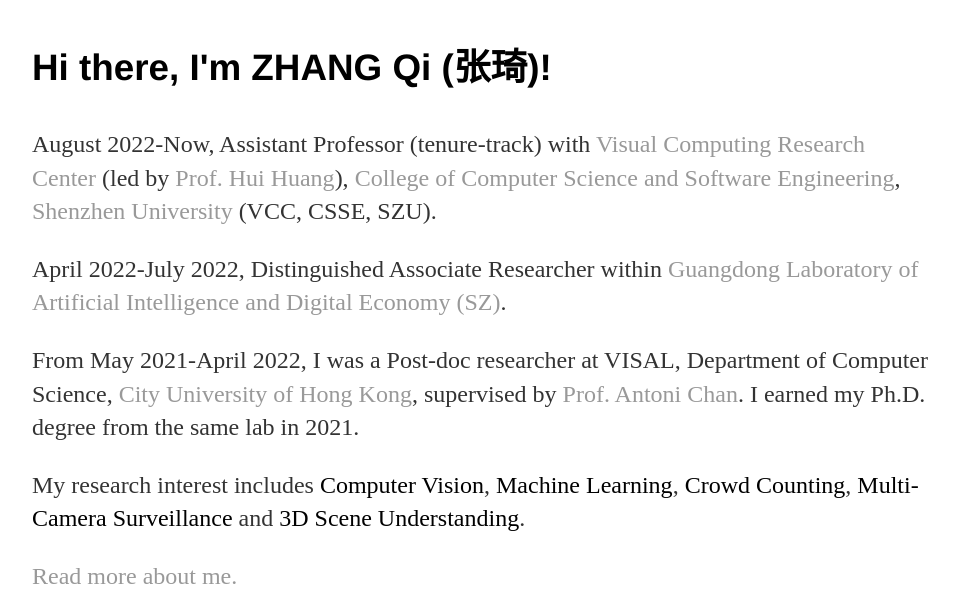
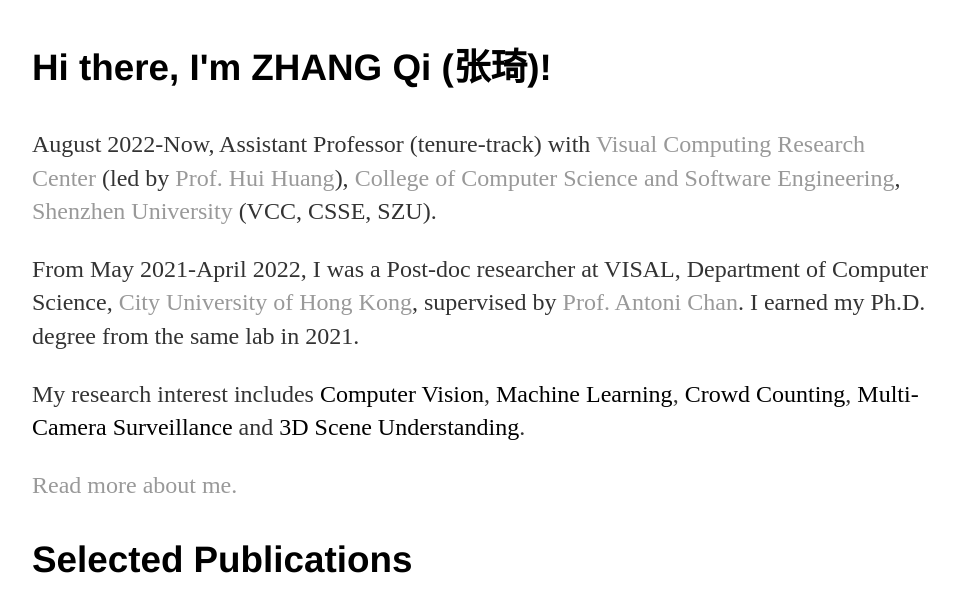
Before and after one commit to zqyq/zqyq.github.io, a Jekyll site: the page built from index.html, in a window 1280 px wide and 900 px high, cut to the strip 302-900 px from the top of the window. Shown: the whole strip, without its empty margins (160-1119 px from the left). Built offline with Jekyll 4.4.1, drawn with Linux system fonts in a browser that asks for light colours.

Commit message:
Update index.html

```diff
--- a/index.html
+++ b/index.html
@@ -13,8 +13,8 @@
 					<a href=https://www.szu.edu.cn/>Shenzhen University</a> (VCC, CSSE, SZU).
 				 </p>
 
-			        <p>     April 2022-July 2022, Distinguished Associate Researcher within <a href="https://ailab.szu.edu.cn/"> Guangdong Laboratory of Artificial Intelligence and Digital Economy (SZ)</a>.
-				</p>
+<!-- 			        <p>     April 2022-July 2022, Distinguished Associate Researcher within <a href="https://ailab.szu.edu.cn/"> Guangdong Laboratory of Artificial Intelligence and Digital Economy (SZ)</a>.
+				</p> -->
 
 				<p>
 				From May 2021-April 2022, I was a Post-doc researcher at VISAL, Department of Computer Science,
```
